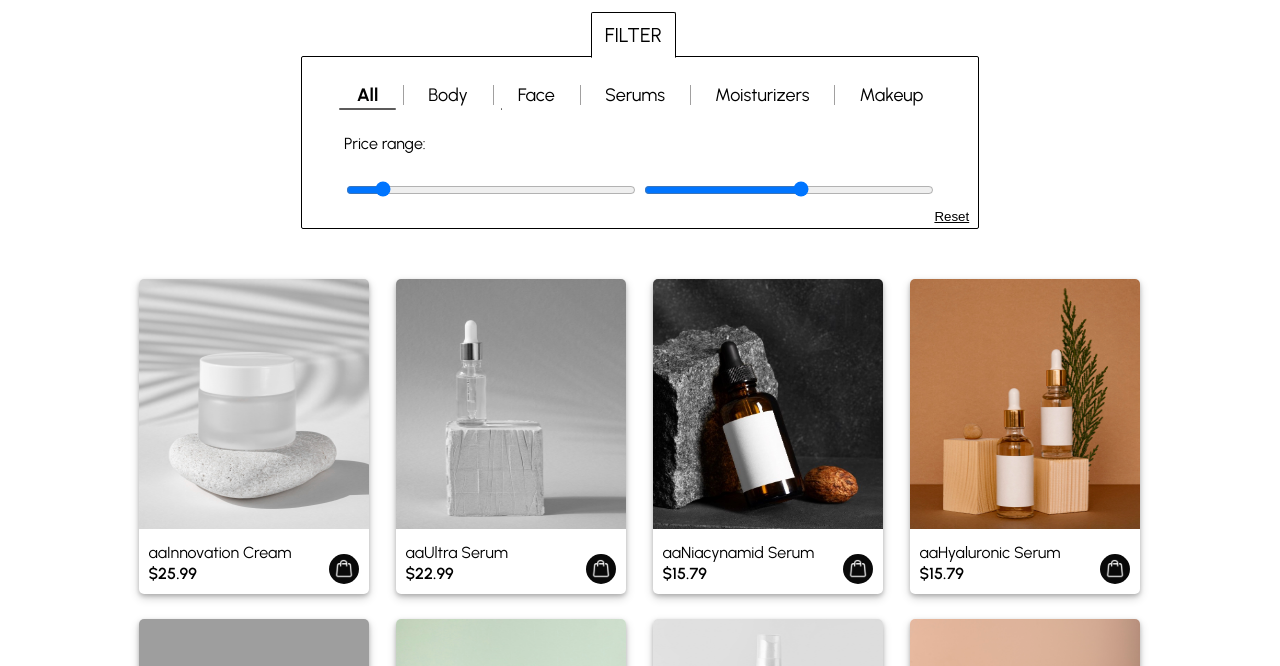
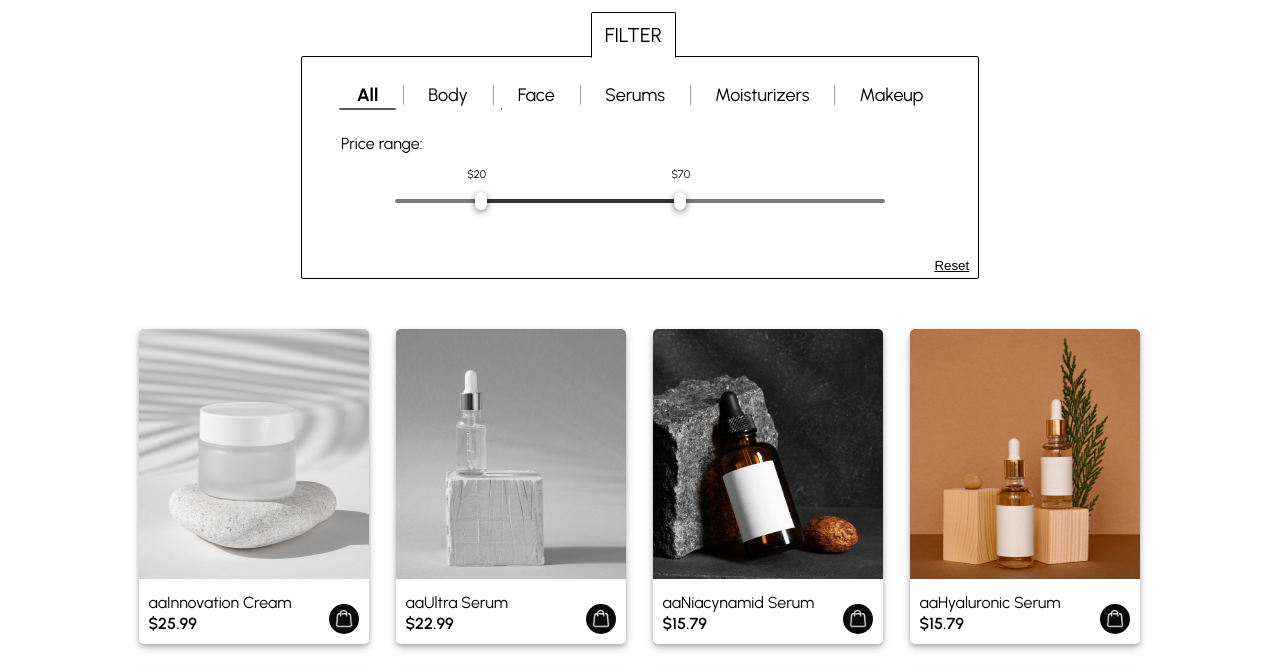
Before and after one commit to pdabrovska/skincare-ecommerce-website, a plain HTML site: page shop.html in a window 1280 px wide. Shown: the part 74-740 px from the top of the page. Drawn offline with Linux system fonts and the light colour scheme; grey boxes are pictures that could not be loaded.

Commit message:
added price range slider to shop.html

```diff
--- a/scripts/shop.js
+++ b/scripts/shop.js
@@ -21,3 +21,56 @@ resetBtn.addEventListener('click', ()=>{
   generateProducts(products, 'every');
   document.querySelector('input[name="filter-button"][id="all"]').checked = true;
 });
+
+//price range
+
+window.onload = function(){
+  slideMin();
+  slideMax();
+};
+
+const minVal = document.querySelector('.min-val');
+const maxVal = document.querySelector('.max-val');
+
+const minTooltip = document.querySelector('.min-tooltip');
+const maxTooltip = document.querySelector('.max-tooltip');
+
+const minGap = 0;
+const range = document.querySelector('.slider-track');
+const sliderMinValue = parseInt(minVal.min);
+const sliderMaxValue = parseInt(maxVal.max);
+
+function slideMin(){
+  let gap = parseInt(maxVal.value) - parseInt(minVal.value);
+  if(gap <= minGap){
+    minVal.value = parseInt(maxVal.value) - minGap;
+  }
+
+  minTooltip.innerHTML = `$${minVal.value}`;
+  setArea()
+};
+
+function slideMax(){
+  let gap = parseInt(maxVal.value) - parseInt(minVal.value);
+  if(gap <= minGap){
+    maxVal.value = parseInt(minVal.value) + minGap;
+  }
+
+  maxTooltip.innerHTML = `$${maxVal.value}`;
+  setArea()
+};
+
+document.querySelector('.min-val').addEventListener('input', ()=>{
+  slideMin();
+});
+
+document.querySelector('.max-val').addEventListener('input', ()=>{
+  slideMax();
+});
+
+function setArea(){
+  range.style.left = (minVal.value / sliderMaxValue) * 100 + '%';
+  minTooltip.style.left =(minVal.value / sliderMaxValue) * 100 + '%';
+  range.style.right = 100- (maxVal.value / sliderMaxValue) * 100 + '%';
+  maxTooltip.style.right = 100- (maxVal.value / sliderMaxValue) * 100 + '%';
+}
--- a/shop.html
+++ b/shop.html
@@ -114,8 +114,8 @@
             <p>Price range:</p>
             <div class="range-slider">
               <span class="slider-track"></span>
-              <input type="range" name="min_val" class="min-val" min="1000" max="12000" value="2000">
-              <input type="range" name="max_val" class="max-val" min="1000" max="12000" value="7000">
+              <input type="range" name="min_val" class="min-val" min="0" max="120" value="20">
+              <input type="range" name="max_val" class="max-val" min="0" max="120" value="70">
               <div class="tooltip min-tooltip"></div>
               <div class="tooltip max-tooltip"></div>
             </div>
--- a/styles/shop.css
+++ b/styles/shop.css
@@ -203,3 +203,105 @@ main{
     padding: 15px 0px;
   }
 }
+
+/*price slider*/
+.price-range-container{
+  padding-bottom: 30px;
+  width: 100%;
+  display: flex;
+  flex-direction: column;
+  align-items: center;
+}
+
+.price-range-container p{
+  width: 97%;
+}
+
+@media only screen and (max-width: 710px){
+  .range-slider{
+    width: 30vw;
+  }
+}
+
+.range-slider{
+  position: relative;
+  width: 490px;
+  height: 4px;
+  margin: 30px 0;
+  background-color: rgb(124, 123, 123);
+  border-radius: 10px;
+}
+
+@media only screen and (max-width: 710px){
+  .range-slider{
+    width: 70vw;
+  }
+}
+
+.slider-track{
+  height: 100%;
+  position: absolute;
+  background-color: rgba(25, 24, 24, 0.697);
+}
+
+.range-slider input{
+  margin:0;
+  padding: 0;
+  border: 0;
+  position: absolute;
+  width: 100%;
+  background: none;
+  pointer-events: none;
+  top: 50%;
+  transform: translateY(-50%);
+  appearance: none;
+}
+
+input[type="range"]::-webkit-slider-thumb{
+  height: 18px;
+  width: 12px;
+  border-radius: 8px;
+  border: 3px solid white;
+  background: white;
+  pointer-events: auto;
+  appearance: none;
+  cursor: pointer;
+  box-shadow: 0 .125rem .5625rem -0.125rem black;
+}
+
+input[type="range"]::-moz-range-thumb{
+  height: 18px;
+  width: 12px;
+  border-radius: 8px;
+  border: 3px solid white;
+  background: white;
+  pointer-events: auto;
+  -moz-appearance: none;
+  cursor: pointer;
+  box-shadow: 0 .125rem .5625rem -0.125rem black;
+}
+
+.tooltip{
+  padding: .08rem .5rem;
+  border: 0;
+  font-size: 11px;
+  list-style: 1.2;
+  border: .25rem;
+  bottom: 120%;
+  display: block;
+  position: absolute;
+  text-align: center;
+  white-space: nowrap;
+}
+
+.min-tooltip{
+  left: 50%;
+  transform: translateX(-50%) translateY(-100%);
+  z-index: 5;
+}
+
+.max-tooltip{
+  right: 50%;
+  transform: translateX(50%) translateY(-100%);
+  z-index: 5;
+}
```
